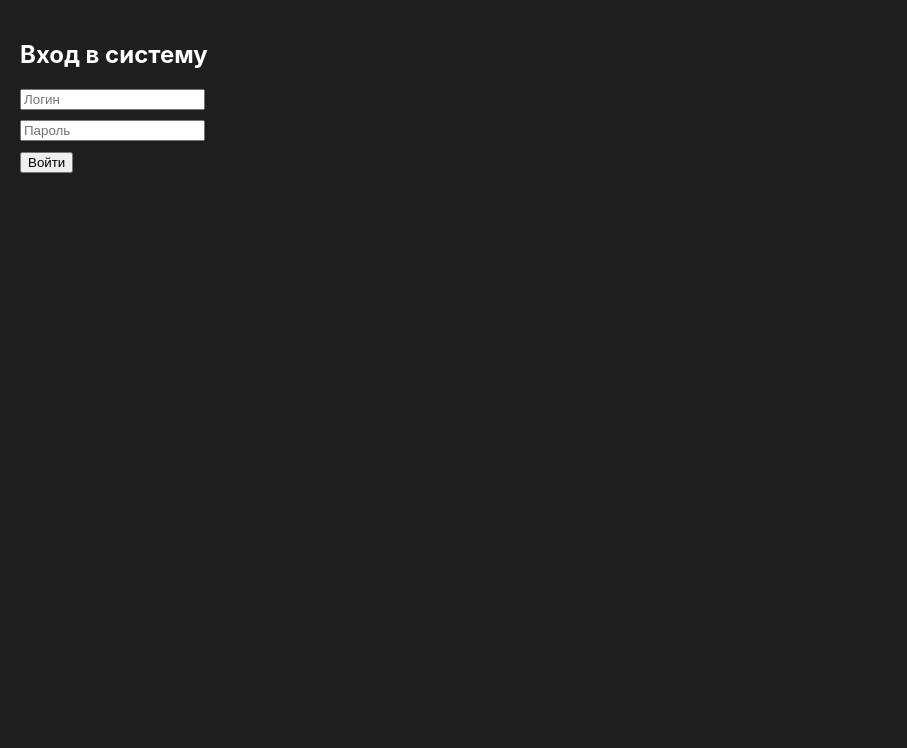
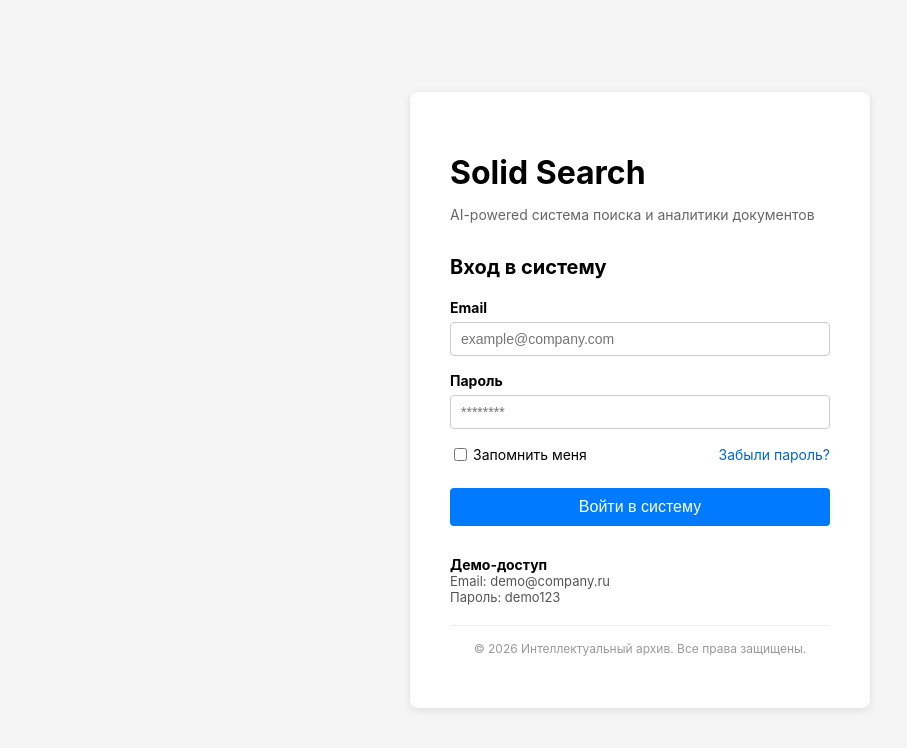
Before and after one commit to Bolkyyy/SolidSearch, a React (Create React App) app in the folder reactsolidsearch/: page / in a window 1280 px wide. Shown: the top 748 px of the page, without its empty margins (0-907 px from the left). Built offline with nearby package versions, Linux system fonts and the light colour scheme.

Commit message:
Upgrated version 3.0

```diff
--- a/reactsolidsearch/src/App.css
+++ b/reactsolidsearch/src/App.css
@@ -117,8 +117,6 @@ body { margin: 0; padding: 0; background-color: var(--bg-main); overflow-x: hidd
 
 .exit { text-decoration: none; color: #e4585a;}
 
-/* Страница логина */
-
 .activity-item.multi-line {
     flex-direction: column;
     align-items: flex-start;
@@ -182,3 +180,135 @@ body { margin: 0; padding: 0; background-color: var(--bg-main); overflow-x: hidd
     color: #f59e0b;
     border: none;
 }
+
+/* Страница логина */
+
+.login-container {
+  min-height: 100vh;
+  display: flex;
+  justify-content: center;
+  align-items: center;
+  background-color: #f5f5f5;
+  font-family: -apple-system, BlinkMacSystemFont, 'Segoe UI', Roboto, Arial, sans-serif;
+}
+
+.login-card {
+  background-color: #ffffff;
+  padding: 40px;
+  border-radius: 8px;
+  box-shadow: 0 2px 8px rgba(0, 0, 0, 0.1);
+  width: 380px;
+}
+
+.logo {
+  font-size: 32px;
+  font-weight: bold;
+  margin-bottom: 8px;
+  color: #000000;
+}
+
+.subtitle {
+  font-size: 14px;
+  color: #666666;
+  margin-bottom: 32px;
+}
+
+.login-title {
+  font-size: 20px;
+  font-weight: bold;
+  margin-bottom: 20px;
+  color: #000000;
+}
+
+.input-group {
+  margin-bottom: 16px;
+}
+
+.input-label {
+  display: block;
+  font-weight: bold;
+  margin-bottom: 6px;
+  font-size: 14px;
+  color: #000000;
+}
+
+.input-field {
+  width: 100%;
+  padding: 8px 10px;
+  border: 1px solid #cccccc;
+  border-radius: 4px;
+  font-size: 14px;
+  box-sizing: border-box;
+}
+
+.input-field:focus {
+  outline: none;
+  border-color: #007bff;
+}
+
+.options {
+  display: flex;
+  justify-content: space-between;
+  align-items: center;
+  margin-bottom: 24px;
+  font-size: 14px;
+}
+
+.checkbox-label {
+  display: flex;
+  align-items: center;
+  cursor: pointer;
+  color: #000000;
+}
+
+.checkbox-label input {
+  margin-right: 6px;
+}
+
+.forgot-link {
+  color: #0066cc;
+  text-decoration: none;
+}
+
+.forgot-link:hover {
+  text-decoration: underline;
+}
+
+.login-btn {
+  width: 100%;
+  padding: 10px;
+  background-color: #007bff;
+  color: #ffffff;
+  border: none;
+  border-radius: 4px;
+  font-size: 16px;
+  cursor: pointer;
+  margin-bottom: 30px;
+}
+
+.login-btn:hover {
+  background-color: #0056b3;
+}
+
+.demo-box {
+  margin-bottom: 20px;
+  font-size: 13px;
+  color: #555555;
+}
+
+.demo-box strong {
+  font-size: 14px;
+  color: #000000;
+}
+
+.divider {
+  border: none;
+  border-top: 1px solid #eeeeee;
+  margin-bottom: 15px;
+}
+
+.footer {
+  font-size: 12px;
+  color: #999999;
+  text-align: center;
+}
--- a/reactsolidsearch/src/App.js
+++ b/reactsolidsearch/src/App.js
@@ -8,13 +8,54 @@ import axios from 'axios';
 
 const LoginPage = () => {
   return (
-    <div style={{ padding: '20px', maxWidth: '300px' }}>
-      <h2 style={{color: 'white'}}>Вход в систему</h2>
-      <form onSubmit={(e) => e.preventDefault()}>
-        <input type="text" placeholder="Логин" style={{ display: 'block', marginBottom: '10px' }} />
-        <input type="password" placeholder="Пароль" style={{ display: 'block', marginBottom: '10px' }} />
-        <Link to="/home"><button type="submit">Войти</button></Link>
-      </form>
+    <div className="login-container">
+      <div className="login-card">
+        <h1 className="logo">Solid Search</h1>
+        <p className="subtitle">AI-powered система поиска и аналитики документов</p>
+
+        <h2 className="login-title">Вход в систему</h2>
+
+        <form onSubmit={(e) => e.preventDefault()}>
+          <div className="input-group">
+            <label className="input-label">Email</label>
+            <input
+              type="email"
+              placeholder="example@company.com"
+              className="input-field"
+            />
+          </div>
+
+          <div className="input-group">
+            <label className="input-label">Пароль</label>
+            <input
+              type="password"
+              placeholder="********"
+              className="input-field"
+            />
+          </div>
+
+          <div className="options">
+            <label className="checkbox-label">
+              <input type="checkbox" /> Запомнить меня
+            </label>
+            <a href="#" className="forgot-link">Забыли пароль?</a>
+          </div>
+
+          <Link to="/home">
+            <button type="submit" className="login-btn">Войти в систему</button>
+          </Link>
+        </form>
+
+        <div className="demo-box">
+          <strong>Демо-доступ</strong><br />
+          <span>Email: demo@company.ru</span><br />
+          <span>Пароль: demo123</span>
+        </div>
+
+        <hr className="divider" />
+
+        <p className="footer">© 2026 Интеллектуальный архив. Все права защищены.</p>
+      </div>
     </div>
   );
 };
```
